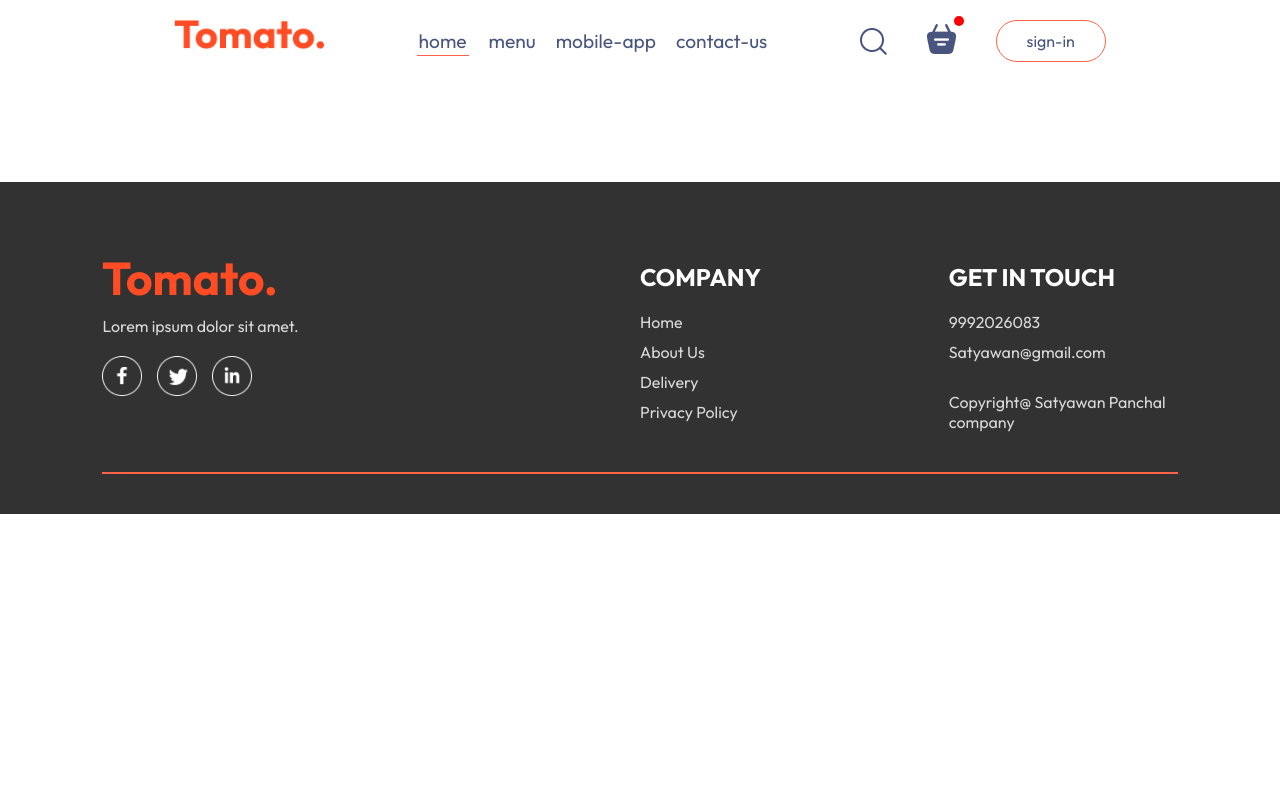
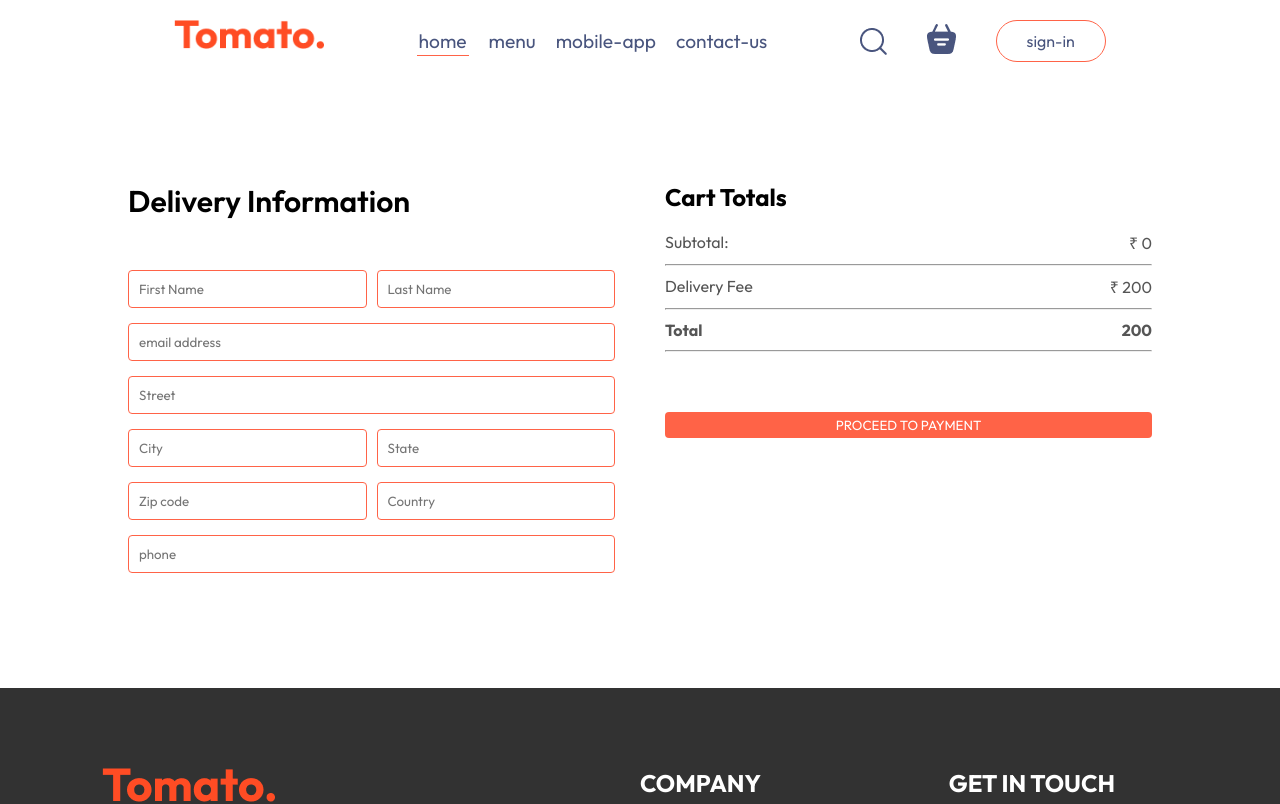
Before and after one commit to SatyawanPanchal/06-food-app-frontend, a React app in the folder frontend/: page /order in a window 1280 px wide. Shown: the top 804 px of the page. Built offline with nearby package versions, Linux system fonts and the light colour scheme; the HTML template or start-up script is replaced by a standard one.

Commit message:
frontend complete

```diff
--- a/frontend/src/components/navbar/Navbar.jsx
+++ b/frontend/src/components/navbar/Navbar.jsx
@@ -1,11 +1,13 @@
 import "./Navbar.css";
 import { assets } from "../../assets/assets";
 import { Link } from "react-router-dom";
-import { useState } from "react";
+import { useContext, useState } from "react";
+import { StoreContext } from "../../context/StoreContext";
 
 // eslint-disable-next-line react/prop-types
 const Navbar = ({ setShowLogin }) => {
   const [menu, setMenu] = useState("home");
+  const { getTotalCartAmount } = useContext(StoreContext);
   return (
     <div className="navbar">
       <Link to={'/'}>
@@ -50,7 +52,7 @@
             {" "}
             <img src={assets.basket_icon} alt="" />
           </Link>
-          <div className="dot"></div>
+          <div className={ getTotalCartAmount()>0?"dot":""}></div>
         </div>
         <button
           onClick={() => {
--- a/frontend/src/context/StoreContext.jsx
+++ b/frontend/src/context/StoreContext.jsx
@@ -23,12 +23,23 @@
     setCartItems((prev)=>({...prev,[itemId]:prev[itemId]-1}))
   }
 
-
+  const getTotalCartAmount = () => {
+    let totalAmount = 0;
+    for (const item in cartItems)
+    {
+      if (cartItems[item] > 0)
+      {
+        let currentItem = food_list.find((product) => product._id === item);
+        totalAmount += currentItem.price * cartItems[item];
+      }
+    }
+    return totalAmount;
+  }
 
 
 
   const contextValue = {
-    food_list,cartItems,setCartItems,addToCart,removeFromCart
+    food_list,cartItems,setCartItems,addToCart,removeFromCart,getTotalCartAmount
 
   };
   return (
--- a/frontend/src/pages/Cart/Cart.jsx
+++ b/frontend/src/pages/Cart/Cart.jsx
@@ -1,9 +1,15 @@
 import { useContext } from "react";
 import "./cart.css";
 import { StoreContext } from "../../context/StoreContext";
+import { useNavigate } from "react-router-dom";
 
 const Cart = () => {
-  const { cartItems, food_list, removeFromCart } = useContext(StoreContext);
+  const { cartItems, food_list, removeFromCart, getTotalCartAmount } =
+    useContext(StoreContext);
+
+  const navigate = useNavigate();
+
+
   return (
     <div className="cart">
       <div className="cart-items">
@@ -49,24 +55,26 @@
           <div>
             <div className="cart-total-details">
               <p>Subtotal:</p>
-              <p>{0}</p>
+              <p>₹ {getTotalCartAmount() * 86}</p>
             </div>
             <hr />
             <div className="cart-total-details">
               <p>Delivery Fee</p>
-              <p>{2}</p>
+              <p>₹ {200}</p>
             </div>
             <hr />
             <div className="cart-total-details">
               <b>Total</b>
-              <b>{ 0}</b>
+              <b>{(86*getTotalCartAmount()+200)}</b>
             </div>
             <hr />
           </div>
-            <button>PROCEED TO CHECKOUT</button>
+          <button onClick={()=>navigate('/order')}>PROCEED TO CHECKOUT</button>
         </div>
         <div className="cart-promocode">
-          <div><p>if you have a promocode enter it here</p></div>
+          <div>
+            <p>if you have a promocode enter it here</p>
+          </div>
           <div className="cart-promocode-input">
             <input type="text" placeholder="promo code" />
             <button>Submit</button>
--- a/frontend/src/pages/PlaceOrder/PlaceOrder.jsx
+++ b/frontend/src/pages/PlaceOrder/PlaceOrder.jsx
@@ -1,12 +1,60 @@
-import React from 'react'
-import './placeOrder.css'
+import React, { useContext } from "react";
+import "./placeOrder.css";
+import { StoreContext } from "../../context/StoreContext";
 
 const PlaceOrder = () => {
+  const{getTotalCartAmount}=useContext(StoreContext)
+
+
+
   return (
-    <div>
+    <form className="place-order">
+      <div className="place-order-left">
+        <p className="title">Delivery Information</p>
+        <div className="multi-fields">
+          <input type="text" placeholder="First Name" />
+          <input type="text" placeholder="Last Name" />
+        </div>
+        <input type="email" placeholder="email address" />
+        <input type="text" placeholder="Street" />
+        <div className="multi-fields">
+          <input type="text" placeholder="City" />
+          <input type="text" placeholder="State" />
+        </div>
+        <div className="multi-fields">
+          <input type="text" placeholder="Zip code" />
+          <input type="text" placeholder="Country" />
+        </div>
+        <input type="text" placeholder="phone" />
+      </div>
 
-    </div>
-  )
-}
+      <div className="place-order-right">
+        <div className="cart-total">
+          <h2>Cart Totals</h2>
+          <div>
+            <div className="cart-total-details">
+              <p>Subtotal:</p>
+              <p>₹ {getTotalCartAmount() * 86}</p>
+            </div>
+            <hr />
+            <div className="cart-total-details">
+              <p>Delivery Fee</p>
+              <p>₹ {200}</p>
+            </div>
+            <hr />
+            <div className="cart-total-details">
+              <b>Total</b>
+              <b>{86 * getTotalCartAmount() + 200}</b>
+            </div>
+            <hr />
+          </div>
+          <button>
+            PROCEED TO PAYMENT
+          </button>
+        </div>
+      </div>
+    </form>
+  );
+};
 
-export default PlaceOrder
+export default PlaceOrder;
--- a/frontend/src/pages/PlaceOrder/placeOrder.css
+++ b/frontend/src/pages/PlaceOrder/placeOrder.css
@@ -0,0 +1,45 @@
+.place-order{
+ display: flex;
+ align-items: start;
+ justify-content: space-between;
+ gap: 50px;
+ margin-top:100px ;
+}
+
+.place-order-left{
+    width: 100%;
+    max-width: max(30%,500px);
+}
+
+.place-order-left .title{
+    font-size: 30px;
+    font-weight: 600;
+    margin-bottom: 50px;
+}
+
+.place-order-left input{
+    margin-bottom: 15px;
+    width: 100%;
+    padding: 10px;
+    border: 1px solid tomato;
+    border-radius: 4px;
+
+
+}
+
+.place-order-left .multi-fields{
+    display: flex;
+    gap: 10px;
+}
+
+.place-order-right {
+    width: 100%;
+    max-width: mamx(40%,500px);
+
+
+}
+
+.place-order .cart-total button{
+    margin-top:30px ;
+
+}
```
